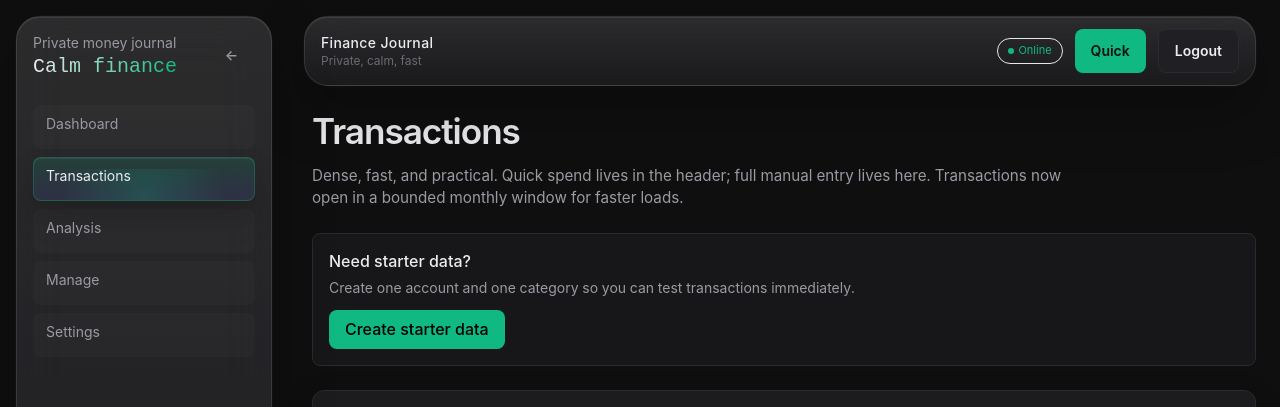
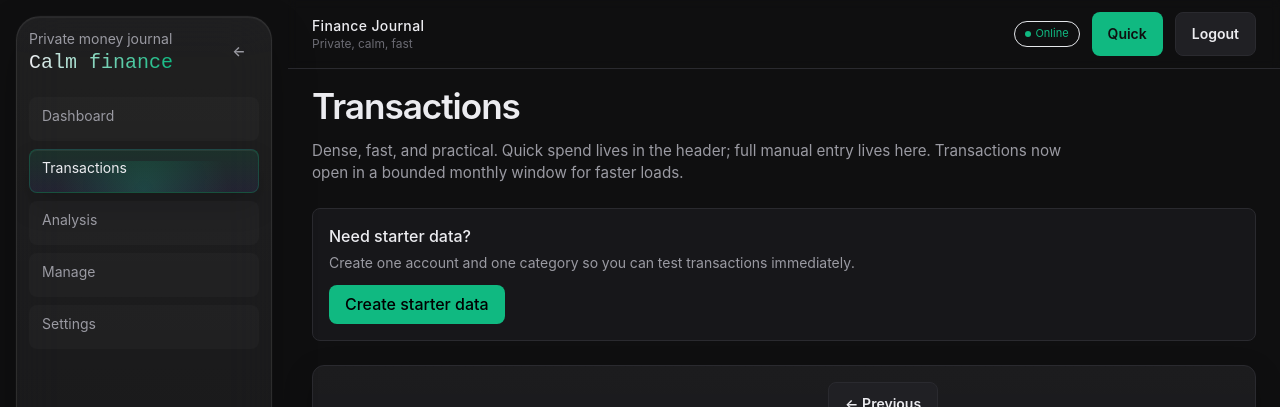
Before and after one commit to Viswazgummadi/fin, a Next.js app: page /transactions in a window 1280 px wide. Shown: the top 407 px of the page. Built offline with nearby package versions, Linux system fonts and the light colour scheme; no server answers; the database is empty.

Commit message:
Refine sidebar state and header styling

```diff
--- a/app/globals.css
+++ b/app/globals.css
@@ -136,17 +136,17 @@ a:focus-visible {
 }
 
 .glass-nav {
-  border: 1px solid rgba(255, 255, 255, 0.1);
+  border: 1px solid rgba(255, 255, 255, 0.08);
   border-radius: 24px;
   background:
-    linear-gradient(180deg, rgba(255, 255, 255, 0.1), rgba(255, 255, 255, 0.03)),
-    rgba(23, 23, 26, 0.62);
-  backdrop-filter: blur(26px) saturate(155%);
-  -webkit-backdrop-filter: blur(26px) saturate(155%);
+    linear-gradient(180deg, rgba(255, 255, 255, 0.06), rgba(255, 255, 255, 0.015)),
+    rgba(23, 23, 26, 0.42);
+  backdrop-filter: blur(24px) saturate(145%);
+  -webkit-backdrop-filter: blur(24px) saturate(145%);
   box-shadow:
-    inset 0 1px 0 rgba(255, 255, 255, 0.08),
-    0 24px 60px rgba(0, 0, 0, 0.28),
-    0 0 0 1px rgba(255, 255, 255, 0.02);
+    inset 0 1px 0 rgba(255, 255, 255, 0.05),
+    0 18px 46px rgba(0, 0, 0, 0.22),
+    0 0 0 1px rgba(255, 255, 255, 0.015);
 }
 
 .mobile-glass-nav {
@@ -184,10 +184,10 @@ a:focus-visible {
 }
 
 .nav-link:hover {
-  transform: translateX(4px) scale(1.01);
-  border-color: rgba(16, 185, 129, 0.24);
-  background: rgba(255, 255, 255, 0.05);
-  box-shadow: 0 12px 28px rgba(0, 0, 0, 0.16);
+  transform: translateX(3px) scale(1.01);
+  border-color: rgba(16, 185, 129, 0.2);
+  background: rgba(255, 255, 255, 0.04);
+  box-shadow: 0 10px 24px rgba(0, 0, 0, 0.14);
 }
 
 .nav-link:hover::before,
@@ -197,9 +197,9 @@ a:focus-visible {
 }
 
 .nav-link-active {
-  border-color: rgba(16, 185, 129, 0.3);
-  background: linear-gradient(180deg, rgba(16, 185, 129, 0.16), rgba(99, 102, 241, 0.14));
-  box-shadow: inset 0 1px 0 rgba(255, 255, 255, 0.08), 0 16px 32px rgba(0, 0, 0, 0.16);
+  border-color: rgba(16, 185, 129, 0.24);
+  background: linear-gradient(180deg, rgba(16, 185, 129, 0.12), rgba(99, 102, 241, 0.1));
+  box-shadow: inset 0 1px 0 rgba(255, 255, 255, 0.06), 0 14px 28px rgba(0, 0, 0, 0.14);
 }
 
 .field {
--- a/components/AppShell.tsx
+++ b/components/AppShell.tsx
@@ -11,7 +11,7 @@ export function AppShell({ children }: { children: React.ReactNode }) {
       <SyncManager />
       <Sidebar />
       <div className="flex min-w-0 flex-1 flex-col pb-20 lg:pb-0">
-        <header className="glass-nav sticky top-2 z-30 mx-3 mb-2 mt-3 border border-[--border] px-3 py-3 sm:top-3 sm:mx-4 sm:px-4 lg:mx-4 lg:mr-6 lg:mt-4">
+        <header className="sticky top-0 z-30 border-b border-[--border] bg-[--bg-primary]/90 px-3 py-3 backdrop-blur-sm sm:px-4 lg:px-6">
           <div className="mx-auto flex w-full max-w-6xl items-center justify-between gap-3">
             <Link href="/" className="min-w-0">
               <div className="truncate text-sm font-medium tracking-wide">Finance Journal</div>
--- a/components/Sidebar.tsx
+++ b/components/Sidebar.tsx
@@ -2,7 +2,7 @@
 
 import Link from 'next/link';
 import { usePathname } from 'next/navigation';
-import { useEffect, useState } from 'react';
+import { useState } from 'react';
 
 const links = [
   ['Dashboard', '/'],
@@ -22,12 +22,10 @@ function isActivePath(pathname: string, href: string) {
 
 export function Sidebar() {
   const pathname = usePathname();
-  const [collapsed, setCollapsed] = useState(false);
-
-  useEffect(() => {
-    const stored = window.localStorage.getItem('fin.sidebar.collapsed');
-    setCollapsed(stored === 'true');
-  }, []);
+  const [collapsed, setCollapsed] = useState(() => {
+    if (typeof window === 'undefined') return false;
+    return window.localStorage.getItem('fin.sidebar.collapsed') === 'true';
+  });
 
   const toggle = () => {
     setCollapsed((current) => {
@@ -39,13 +37,13 @@ export function Sidebar() {
 
   return (
     <div className={`hidden shrink-0 transition-all duration-300 lg:block ${collapsed ? 'w-24' : 'w-72'}`}>
-      <aside className={`glass-nav fixed bottom-4 left-4 top-4 z-40 overflow-y-auto p-4 transition-all duration-300 ${collapsed ? 'w-16' : 'w-64'}`}>
-        <div className="mb-6 flex items-start justify-between gap-2">
+      <aside className={`glass-nav fixed bottom-4 left-4 top-4 z-40 overflow-y-auto p-3 transition-all duration-300 ${collapsed ? 'w-16' : 'w-64'}`}>
+        <div className={`mb-5 flex ${collapsed ? 'justify-center' : 'items-start justify-between'} gap-2`}>
           <div className={collapsed ? 'hidden' : 'block'}>
             <div className="text-sm text-[--text-secondary]">Private money journal</div>
             <div className="bg-gradient-to-r from-[--text-primary] to-[--accent] bg-clip-text font-mono text-xl text-transparent">Calm finance</div>
           </div>
-          <button onClick={toggle} className="btn-ghost px-2 py-1 text-sm">
+          <button onClick={toggle} className={`btn-ghost flex h-10 w-10 items-center justify-center self-start px-0 py-0 text-sm ${collapsed ? 'mx-auto' : ''}`}>
             {collapsed ? '→' : '←'}
           </button>
         </div>
@@ -57,12 +55,12 @@ export function Sidebar() {
                 key={label}
                 href={href}
                 aria-current={active ? 'page' : undefined}
-                className={`nav-link block min-h-11 rounded-[--radius] px-3 py-2 text-sm ${
+                className={`nav-link min-h-11 rounded-[--radius] px-3 py-2 text-sm ${
                   active ? 'nav-link-active text-[--text-primary]' : 'text-[--text-secondary]'
-                } ${collapsed ? 'text-center' : ''}`}
+                } ${collapsed ? 'flex items-center justify-center px-0 text-center' : 'block'}`}
                 title={label}
               >
-                <span className="relative z-[1]">{collapsed ? label.slice(0, 1) : label}</span>
+                <span className={`relative z-[1] ${collapsed ? 'inline-flex h-5 w-5 items-center justify-center text-center font-medium leading-none' : ''}`}>{collapsed ? label.slice(0, 1) : label}</span>
               </Link>
             );
           })}
```
Also changed, not shown: 1 other file (tests, documents, lock files or other folders).
